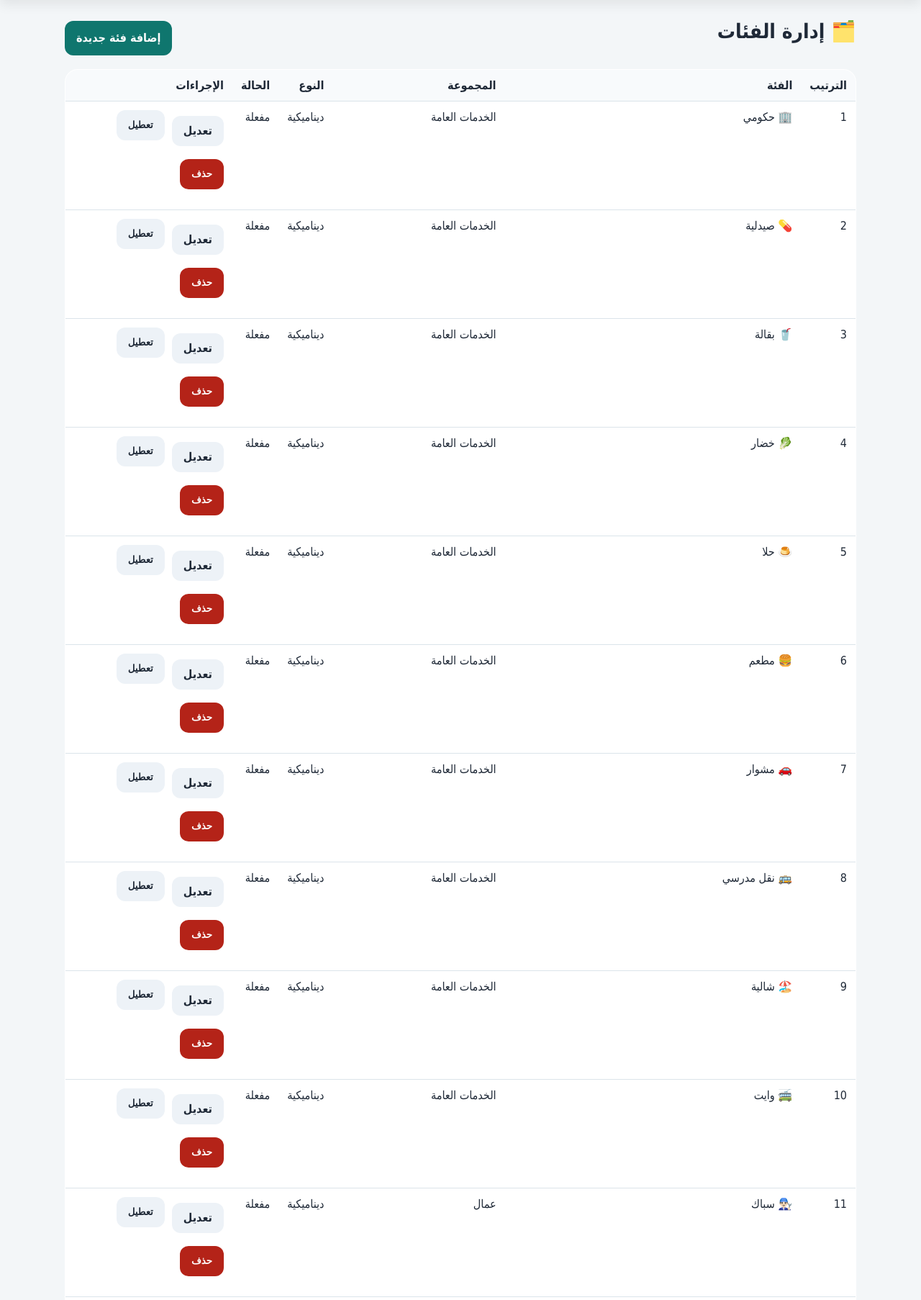
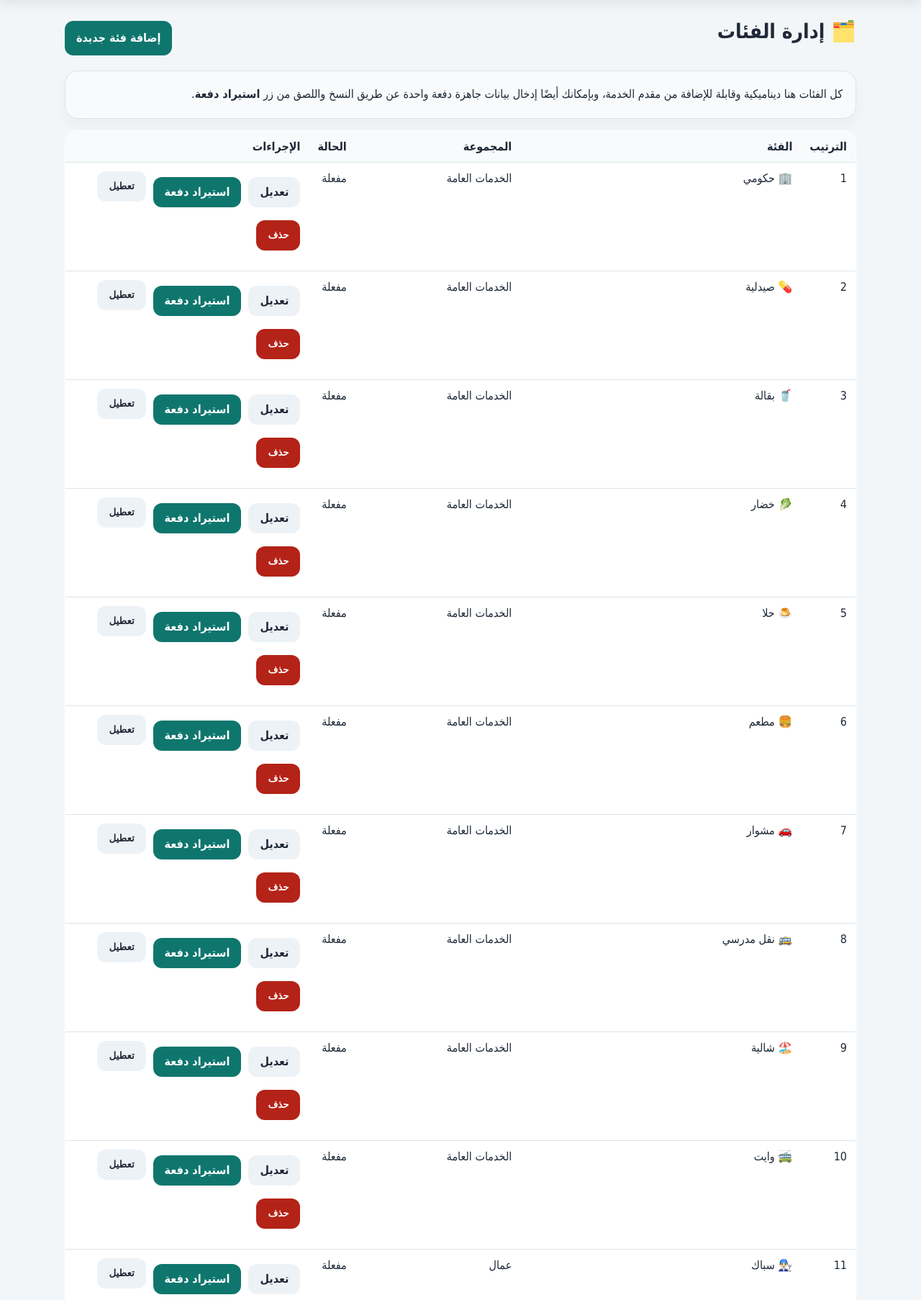
Before and after one commit to fz0fz0fz/dalil-qurain, a Flask app: page /admin/categories in a window 1280 px wide. Shown: the part 114-1920 px from the top of the page at 72% size. Run offline with Flask 3, Linux system fonts and the light colour scheme; the visitor is signed in with stand-in values (Sample User, id 1); data comes from the database, SQL or seed files in the repository.

Commit message:
Update categories.html

```diff
--- a/templates/admin/categories.html
+++ b/templates/admin/categories.html
@@ -6,13 +6,16 @@
     <a href="{{ url_for('admin_new_category') }}" class="btn-primary">إضافة فئة جديدة</a>
 </div>
 
+<div class="notice-box">
+    كل الفئات هنا ديناميكية وقابلة للإضافة من مقدم الخدمة، وبإمكانك أيضًا إدخال بيانات جاهزة دفعة واحدة عن طريق النسخ واللصق من زر <strong>استيراد دفعة</strong>.
+</div>
+
 <table class="admin-table">
     <thead>
         <tr>
             <th>الترتيب</th>
             <th>الفئة</th>
             <th>المجموعة</th>
-            <th>النوع</th>
             <th>الحالة</th>
             <th>الإجراءات</th>
         </tr>
@@ -23,10 +26,10 @@
             <td>{{ cat.display_order }}</td>
             <td>{{ cat.icon }} {{ cat.name }}</td>
             <td>{{ cat.group_name or '-' }}</td>
-            <td>{{ 'ثابتة' if cat.kind == 'static' else 'ديناميكية' }}</td>
             <td>{{ 'مفعلة' if cat.is_active else 'معطلة' }}</td>
             <td class="actions-cell">
                 <a href="{{ url_for('admin_edit_category', category_id=cat.id) }}" class="btn-secondary">تعديل</a>
+                <a href="{{ url_for('admin_bulk_import_category', category_id=cat.id) }}" class="btn-primary">استيراد دفعة</a>
                 <form method="post" action="{{ url_for('admin_toggle_category', category_id=cat.id) }}">
                     <button type="submit" class="btn-secondary">{{ 'تعطيل' if cat.is_active else 'تفعيل' }}</button>
                 </form>
```
